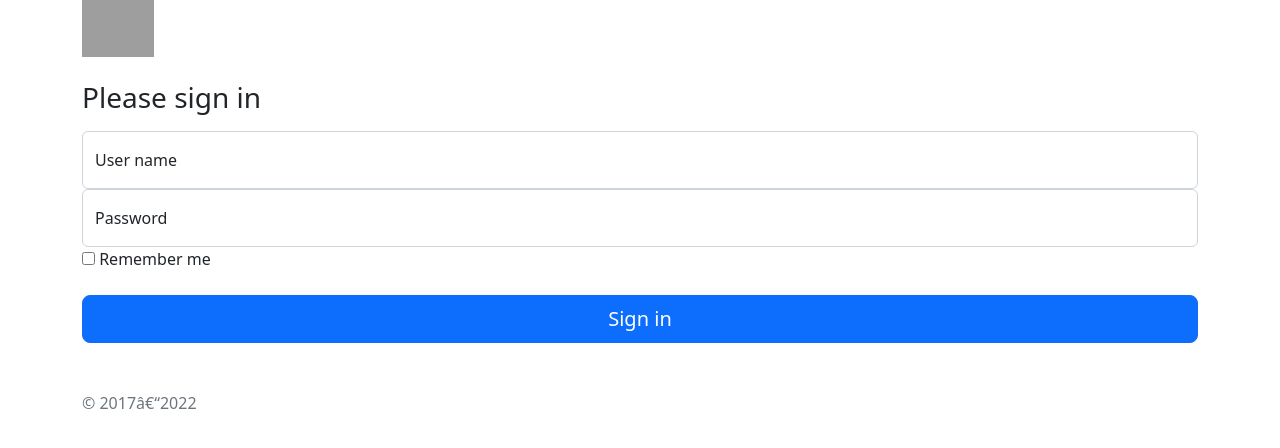
After one commit to Nilkesh/demo-project, a Django app: page /login_user/ in a window 1280 px wide. The commit adds this page. Shown: the top 448 px of the page. Run offline with Django 4.2, Linux system fonts and the light colour scheme; grey boxes are pictures that could not be loaded.

Commit message:
restframework

```diff
--- a/demoproject/demoapp/models.py
+++ b/demoproject/demoapp/models.py
@@ -8,6 +8,7 @@ DESIGNATION_CHOICES =(
     ("MG", "Manager"),
 )
 class EmployeeDetails(models.Model):
+    # pk_id = models.CharField(max_length=100, primary_key=True)
     full_name = models.CharField(max_length=100)
     age = models.IntegerField()
     department = models.CharField(max_length=100)
--- /dev/null
+++ b/demoproject/demoapp/templates/login.html
@@ -0,0 +1,27 @@
+{% include 'base.html' %}
+{% load static %}
+<div class="container">
+<main class="form-signin w-100 m-auto">
+  <form method="POST" action="{% url 'display_employees' %}">
+    <img class="mb-4" src="../assets/brand/bootstrap-logo.svg" alt="" width="72" height="57">
+    <h1 class="h3 mb-3 fw-normal">Please sign in</h1>
+
+    <div class="form-floating">
+      <input type="text" name="username" class="form-control" id="floatingInput" placeholder="name@example.com">
+      <label for="floatingInput">User name</label>
+    </div>
+    <div class="form-floating">
+      <input type="password" name="password" class="form-control" id="floatingPassword" placeholder="Password">
+      <label for="floatingPassword">Password</label>
+    </div>
+
+    <div class="checkbox mb-3">
+      <label>
+        <input type="checkbox" value="remember-me"> Remember me
+      </label>
+    </div>
+    <button class="w-100 btn btn-lg btn-primary" type="submit">Sign in</button>
+    <p class="mt-5 mb-3 text-muted">&copy; 2017â€“2022</p>
+  </form>
+</main>
+<div>
--- a/demoproject/demoapp/urls.py
+++ b/demoproject/demoapp/urls.py
@@ -7,5 +7,9 @@ urlpatterns = [
     #deleting the employee
     path('delete_employees/<str:id>', views.delete_employees, name="delete_employees"),
     path('update_employee/<str:id>', views.update_employee, name="update_employees"),
+    path('login_user/', views.login_user, name="login_user"),
+    path('logout_user/', views.logout_user, name="logout_user"),
+    path('employee_details/', views.EmployeeDetailsViewset.as_view({'get': 'list'}), name="employee_details"),
+    path('employee_details/<str:id>', views.EmployeeDetailsViewset.as_view({'delete': 'destroy'}), name="individual_employee_update"),
 
 ]
--- a/demoproject/demoapp/views.py
+++ b/demoproject/demoapp/views.py
@@ -1,6 +1,14 @@
 from django.shortcuts import render, redirect
-from django.http import JsonResponse
+from django.http import JsonResponse, response
 from demoapp.models import EmployeeDetails,InsuaranceDetails
+from django.views.decorators.csrf import csrf_exempt
+from django.contrib.auth import authenticate, login, logout
+from django.contrib.auth.models import User
+from rest_framework import status, viewsets
+from .serializers import EmployeeDetailsSerializer
+from rest_framework.response import Response
+from django.core import serializers
+import json
 
 # Create your views here.
 def index(request):
@@ -55,11 +63,14 @@ def policy(request):
             print(e)
     return render(request,"policy.html")
 
+@csrf_exempt
 def display_employees(request):
     employee_detail = EmployeeDetails.objects.all()
     print(len(employee_detail))
+    serializer = serializers.serialize('json', employee_detail)
     context = {"employee_detail": employee_detail}
-    return render(request, "employee_details.html", context)
+    # return render(request, "employee_details.html", context)
+    return JsonResponse(json.loads(serializer), safe=False)
 
 def delete_employees(request, id):
     try:
@@ -74,3 +85,44 @@ def update_employee(request, id):
         EmployeeDetails.objects.filter(id=id) \
                         .update(full_name=request.POST.get('full_name'))
     return redirect('display_employees')
+
+@csrf_exempt
+def login_user(request):
+    if request.method == "POST":
+        username = request.POST.get('username')
+        password = request.POST.get('password')
+        print(username, password)
+
+        user_exist = User.objects.filter(username=username).first()
+        if user_exist:
+
+            user = authenticate(request, username=username, password=password)
+            if user:
+                login(request, user_exist)
+                return JsonResponse({"Success": "Logged in"})
+            else:
+                return JsonResponse({"Success": "Password doesnt match"})
+        else:
+            return JsonResponse({"Success": "User doesnt exist"})
+    return render(request, 'login.html')
+
+def logout_user(request):
+    logout(request)
+    return redirect('display_employees')
+
+
+class EmployeeDetailsViewset(viewsets.ViewSet):
+    queryset = EmployeeDetails.objects.all()
+    serializer_class = EmployeeDetailsSerializer
+
+    def list(self, request):
+        get_all_employee = EmployeeDetails.objects.all()
+        data = EmployeeDetailsSerializer(get_all_employee,many=True)
+        return Response({'data': data.data}, content_type = 'application/json' )
+
+    def destroy(self, request, id):
+        user_name = EmployeeDetails.objects.filter(id=id)
+        user_name = user_name.full_name
+        EmployeeDetails.objects.filter(id=id).delete()
+        return Response({'data':f" {user_name} user is deleted"},
+                        content_type = 'application/json' )
--- a/demoproject/demoproject/urls.py
+++ b/demoproject/demoproject/urls.py
@@ -19,4 +19,5 @@ from django.urls import path, include
 urlpatterns = [
     path('admin/', admin.site.urls),
     path('', include('demoapp.urls')),
+    path('api-auth/', include('rest_framework.urls'))
 ]
```
Also changed, not shown: demoproject/demoapp/serializers.py (added, +9 -0 lines), demoproject/demoapp/templates/employee_details.html (+7 -2 lines), demoproject/demoproject/settings.py (+10 -0 lines), demoproject/db.sqlite3.
